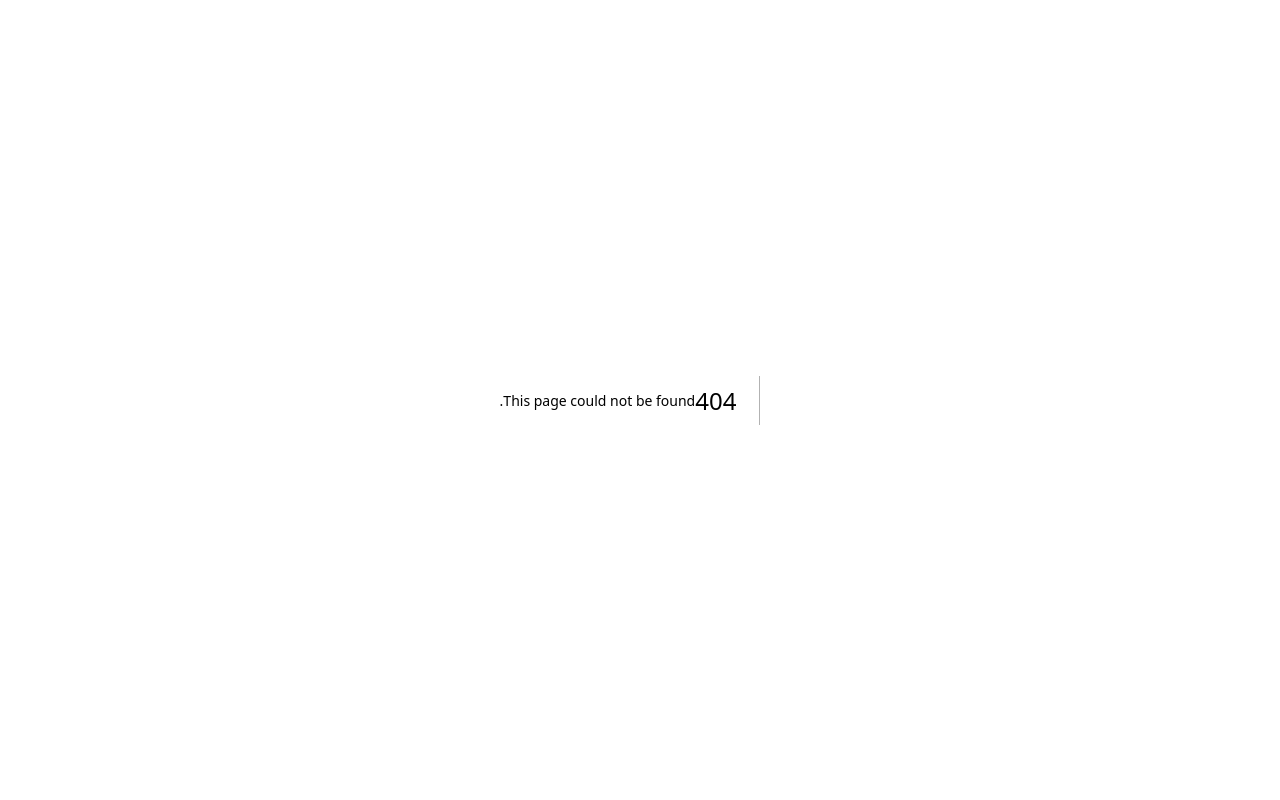
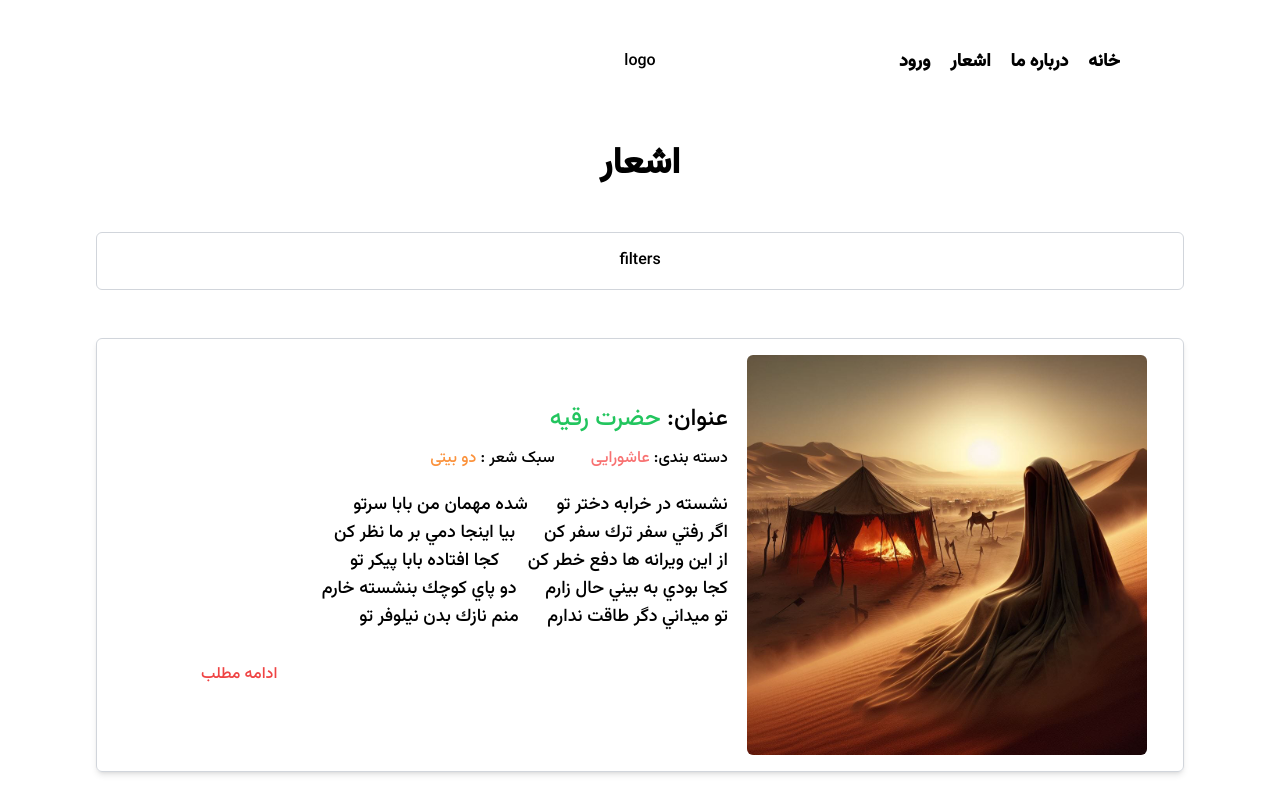
Before and after one commit to NasrinHaghighi/azara-app, a Next.js app: page /poems in a window 1280 px wide. Before the commit this address had no page. Shown: the top 800 px of the page. Built offline with nearby package versions, Linux system fonts and the light colour scheme; no server answers.

Commit message:
feat:poems page

```diff
--- /dev/null
+++ b/app/(landing)/poems/page.tsx
@@ -0,0 +1,16 @@
+import Filters from '@/app/components/Poem/Filters'
+import PoemList from '@/app/components/Poem/PoemList'
+import React from 'react'
+
+function PoemPage() {
+  return (
+    <div className='py-36 px-24
+    '>
+ <h1 className='text-center text-4xl font-bold'>اشعار</h1>
+<Filters/>
+ <PoemList/>
+      </div>
+  )
+}
+
+export default PoemPage
--- a/app/components/Landing/AuthLinks.tsx
+++ b/app/components/Landing/AuthLinks.tsx
@@ -16,7 +16,7 @@ function AuthLinks() {
                 :
                 (
                     <div className='flex md:flex-row justify-center items-center flex-col gap-5'>
-                        {data?.user?.role === 'user' ? <Link href='/dashboard/posts' className='text-green-500'> پنل مدیریت</Link> : null}
+                        {data?.user?.role === 'admin' ? <Link href='/dashboard/posts' className='text-green-500'> پنل مدیریت</Link> : null}
                         <span className='pl-3'></span>
                         <button className='text-center' onClick={() => signOut()}>
                             <span className='text-red-500' onClick={(event) => { event.preventDefault(); signOut(); }}>خروج</span>
--- a/app/components/Landing/Header.tsx
+++ b/app/components/Landing/Header.tsx
@@ -1,6 +1,6 @@
 
 'use client'
-import React from 'react'
+import React,{useEffect, useState} from 'react'
 import { RiMenu5Fill } from "react-icons/ri";
 import Image from 'next/image';
 import Logo from '../../../public/img/azara-2.jpg'
@@ -10,9 +10,10 @@ import NavbarRes from './NavbarRes';
 import Welcome from './Welcome';
 
 function Header() {
+
   return (
-    <div className='lg:px-40 px-16  py-12  flex justify-between items-center z-20
-     fixed w-full top-0 right-0 bg-transparent'>
+    <div className={`lg:px-40 px-16  py-12  flex justify-between items-center z-20
+     fixed w-full top-0 right-0  bg-transparent`}>
 
       <div className='flex-1 hidden md:flex'>
             <NavbarLinks />
--- /dev/null
+++ b/app/components/Poem/Filters.tsx
@@ -0,0 +1,9 @@
+import React from 'react'
+
+function Filters() {
+  return (
+    <div className='text-center p-4 border border-gray-300 rounded-md my-12'>filters</div>
+  )
+}
+
+export default Filters
--- /dev/null
+++ b/app/components/Poem/Pagination.tsx
@@ -0,0 +1,13 @@
+import React from 'react'
+import { FaArrowRightLong } from "react-icons/fa6";
+import { FaArrowLeftLong } from "react-icons/fa6";
+function Pagination() {
+  return (
+    <div className='my-12 flex justify-center items-center gap-12 text-white '>
+<button className=' rounded-md   font-medium text-l bg-orangecolor px-3 py-2  flex justify-between items-center shadow-lg hover:scale-105 transition duration-300 ease-out'><span className='mx-2'> <FaArrowRightLong /></span> بعدی   </button>
+<button className='rounded-md   font-medium text-l bg-orangecolor px-3 py-2  flex justify-between items-center shadow-lg hover:scale-105 transition duration-300 ease-out'> قبلی <span className='mx-2'> <FaArrowLeftLong /></span></button>
+    </div>
+  )
+}
+
+export default Pagination
--- /dev/null
+++ b/app/components/Poem/PoemItem.tsx
@@ -0,0 +1,34 @@
+import React from 'react'
+import IMg from '../../../public/img/ashoora.jpg'
+import Image from 'next/image'
+
+
+
+function PoemItem() {
+  return (
+    <div className=' p-4 border border-gray-300 rounded-md my-8 grid grid-cols-12 grid-rows-1 gap-0 shadow-md  hover:scale-105 transition duration-300 ease-out'>
+<div className='w-full  col-span-5 flex justify-center items-center ' >
+    <Image className='rounded-md' src={IMg.src} width={400} height={200} alt='img' />
+</div>
+<div className='col-span-7 pt-12 pl-8 '>
+   <div className='text-2xl mb-3'><span>عنوان: </span> <span className='text-green-500'>حضرت رقیه</span></div>
+   <div className='flex justify-start items-center gap-9'>
+   <div className='text-md mb-5'><span>دسته بندی: </span> <span className='text-red-400'>عاشورایی</span></div>
+   <div className='text-md mb-5'><span>سبک شعر : </span> <span className='text-orange-400'>دو بیتی</span></div>
+   </div>
+   <div className='text-lg '>
+  <p>       نشسته در خرابه دختر تو       <span className='mx-3'></span>      شده مهمان من بابا سرتو </p>
+  <p>     اگر رفتي سفر ترك سفر كن          <span className='mx-3'></span>      بيا اينجا دمي بر ما نظر كن </p>
+  <p> از اين ويرانه ها دفع خطر كن       <span className='mx-3'></span> كجا افتاده بابا پيكر تو   </p>
+  <p> كجا بودي به بيني حال زارم         <span className='mx-3'></span> دو پاي كوچك بنشسته خارم      </p>
+  <p> تو ميداني دگر طاقت ندارم           <span className='mx-3'></span> منم نازك بدن نيلوفر تو </p>
+  </div>
+  <div className='text-left ml-14 mt-8 text-red-500'>ادامه مطلب</div>
+</div>
+    </div>
+
+
+  )
+}
+
+export default PoemItem
--- /dev/null
+++ b/app/components/Poem/PoemList.tsx
@@ -0,0 +1,18 @@
+import React from 'react'
+import PoemItem from './PoemItem'
+import Pagination from './Pagination'
+
+
+const arr=[1,2,3,4,5,6,7,8,9,10]
+function PoemList() {
+  return (
+    <div>
+        {arr.map((item)=>{
+            return <PoemItem key={item} />
+        })}
+        <Pagination />
+    </div>
+  )
+}
+
+export default PoemList
--- a/tailwind.config.ts
+++ b/tailwind.config.ts
@@ -48,8 +48,7 @@ const config: Config = {
                 width: '0%',
                opacity:'0'
               }
-            }
-          ,
+            },
           progress2: {
             ' 0%': {
                left:' 0',
@@ -67,13 +66,17 @@ const config: Config = {
                width: '0',
               opacity:'0'
              }
-           }
-         ,
-
+           },
+        //  shake: {
+        //  ' 10%': { transform: 'translateX(10px)' },
+        //  ' 90%': { transform: 'translateX(10px)' },
+        //    '20%': { transform: 'translateX(-10px)' },
+        //    '80%': { transform: 'translateX(-10px)' },
+        //   },
           faderigth: {
               '0%': {  opacity: '0'},
-              '50%': { opactiy: '0.5'},
-              '100%': {  opactiy: '1'},
+              '50%': { opacity: '0.5'},
+              '100%': {  opacity: '1'},
             },
             slideInLeft: {
               '0%': { transform: 'translateX(-100%)', opacity: '0' },
@@ -86,6 +89,7 @@ const config: Config = {
            'marquee': 'marquee 3s  infinite linear',
            'marquee2': 'marquee 3s  infinite linear 2s',
             'fadeIn': 'fadeIn 2s ease-out',
+            // 'shake':'shake 0.82s cubic-bezier(.36,.07,.19,.97) both',
             'fadeOut': 'fadeOut 2s ease-out',
             'faderigth': 'faderigth 3s ease-out ',
             'rotate-circle': 'rotateCircle 1s ease-out',
```
Also changed, not shown: public/img/ashoora.jpg (added).
